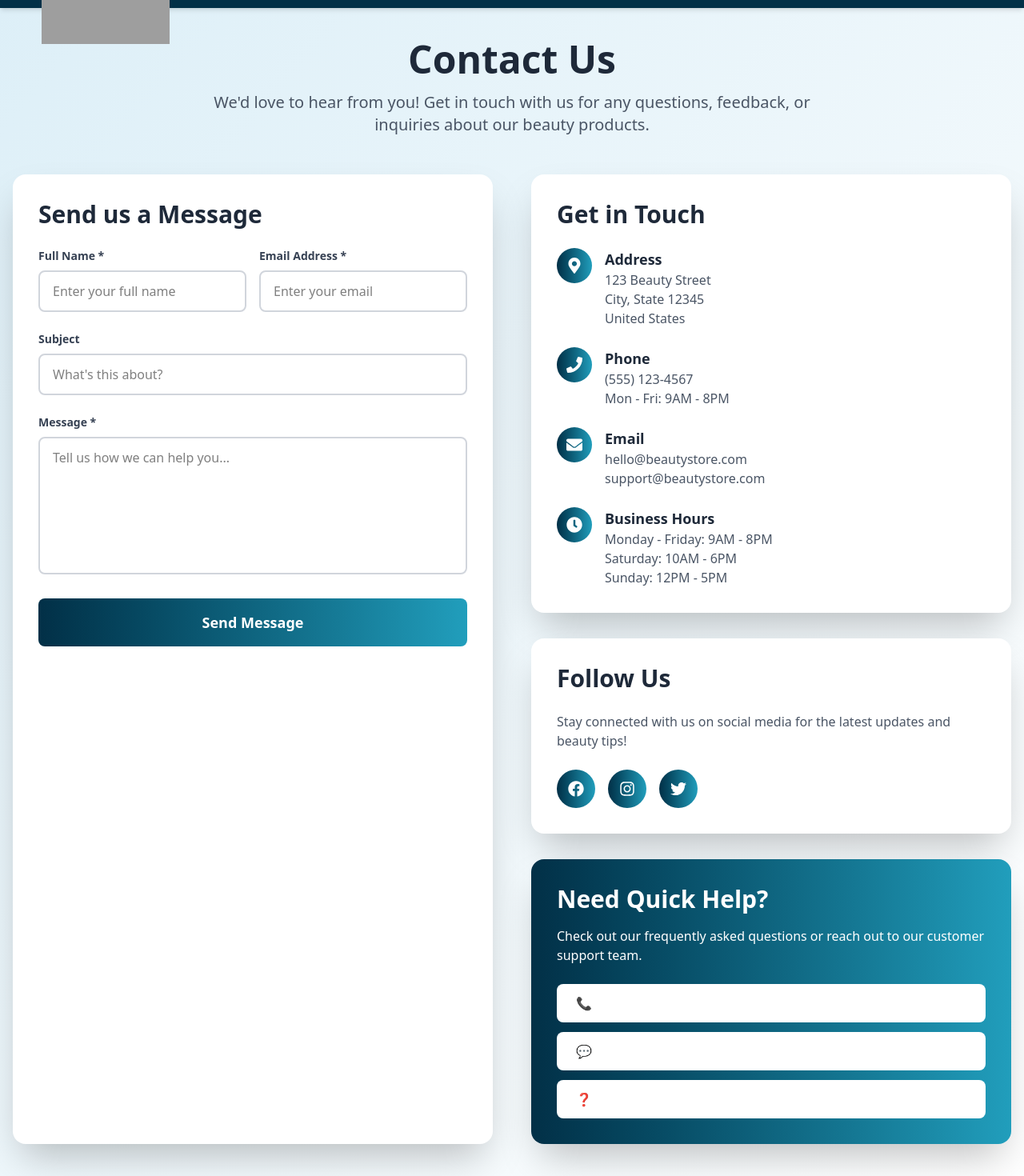
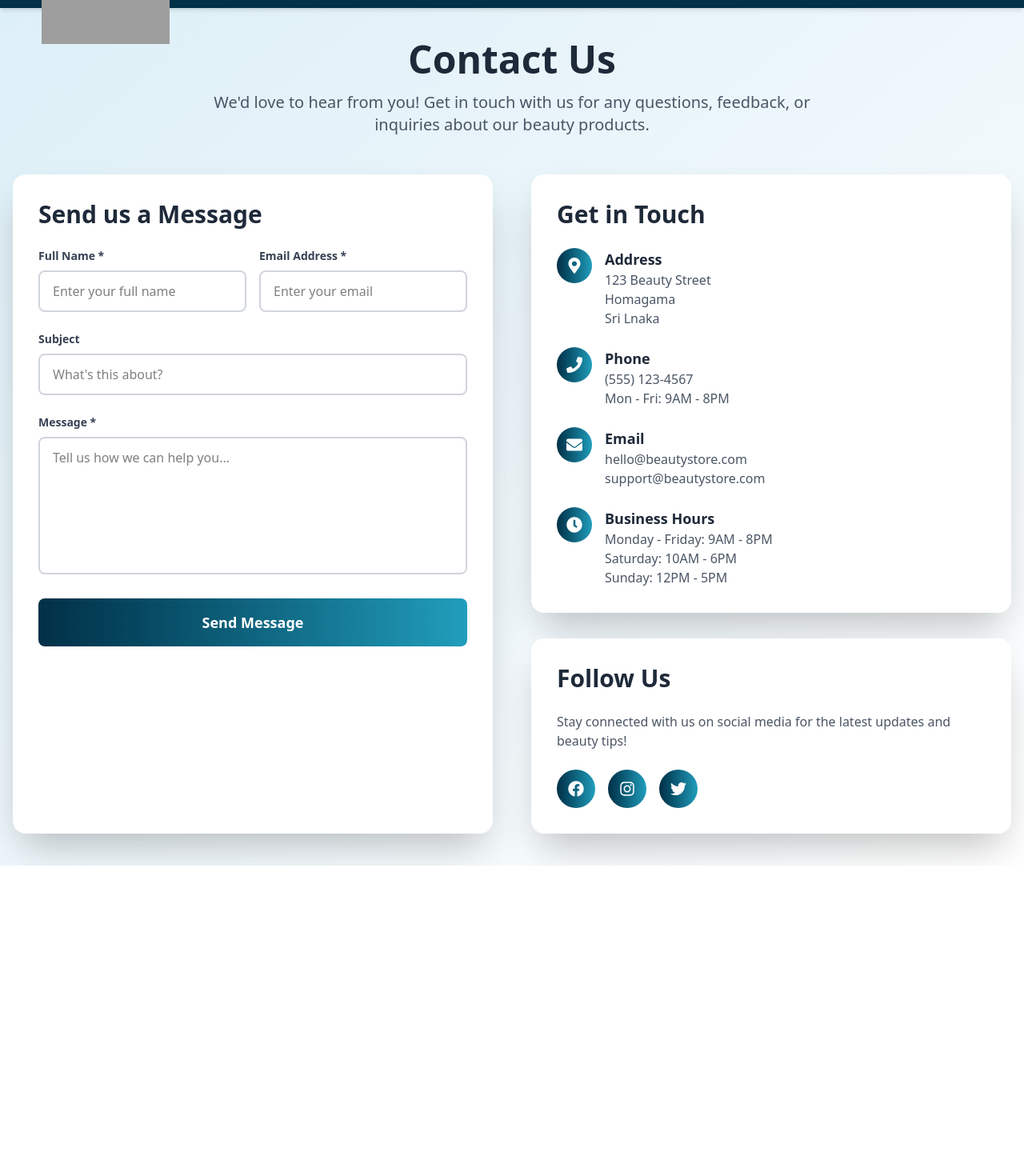
Before and after one commit to yrlwijesekara/e-commerce, a React (Vite) app in the folder frontend/: page /contact in a window 1280 px wide. Shown: the part 140-1610 px from the top of the page at 80% size. After the commit the page ends 1222 px from the top, so only its background shows below. Built offline with nearby package versions, Linux system fonts and the light colour scheme; grey boxes are pictures that could not be loaded.

Commit message:
Update contact page address and remove quick help section for streamlined UI👌👌

```diff
--- a/frontend/src/pages/client/contact.jsx
+++ b/frontend/src/pages/client/contact.jsx
@@ -151,7 +151,7 @@ export default function Contact() {
                                     </div>
                                     <div>
                                         <h3 className="font-semibold text-gray-800 text-lg">Address</h3>
-                                        <p className="text-gray-600">123 Beauty Street<br />City, State 12345<br />United States</p>
+                                        <p className="text-gray-600">123 Beauty Street<br />Homagama<br />Sri Lnaka</p>
                                     </div>
                                 </div>
 
@@ -215,22 +215,7 @@ export default function Contact() {
                             </div>
                         </div>
 
-                        {/* Quick Help */}
-                        <div className="bg-gradient-to-r from-[var(--color-primary)] to-[var(--color-accent)] rounded-2xl shadow-2xl p-8 text-white">
-                            <h2 className="text-3xl font-bold mb-4">Need Quick Help?</h2>
-                            <p className="mb-6">Check out our frequently asked questions or reach out to our customer support team.</p>
-                            <div className="space-y-3">
-                                <button className="w-full bg-white bg-opacity-20 hover:bg-opacity-30 py-3 px-6 rounded-lg transition duration-300 text-left">
-                                    📞 Call Customer Support
-                                </button>
-                                <button className="w-full bg-white bg-opacity-20 hover:bg-opacity-30 py-3 px-6 rounded-lg transition duration-300 text-left">
-                                    💬 Live Chat (Coming Soon)
-                                </button>
-                                <button className="w-full bg-white bg-opacity-20 hover:bg-opacity-30 py-3 px-6 rounded-lg transition duration-300 text-left">
-                                    ❓ View FAQs
-                                </button>
-                            </div>
-                        </div>
+
                     </div>
                 </div>
             </div>
```
